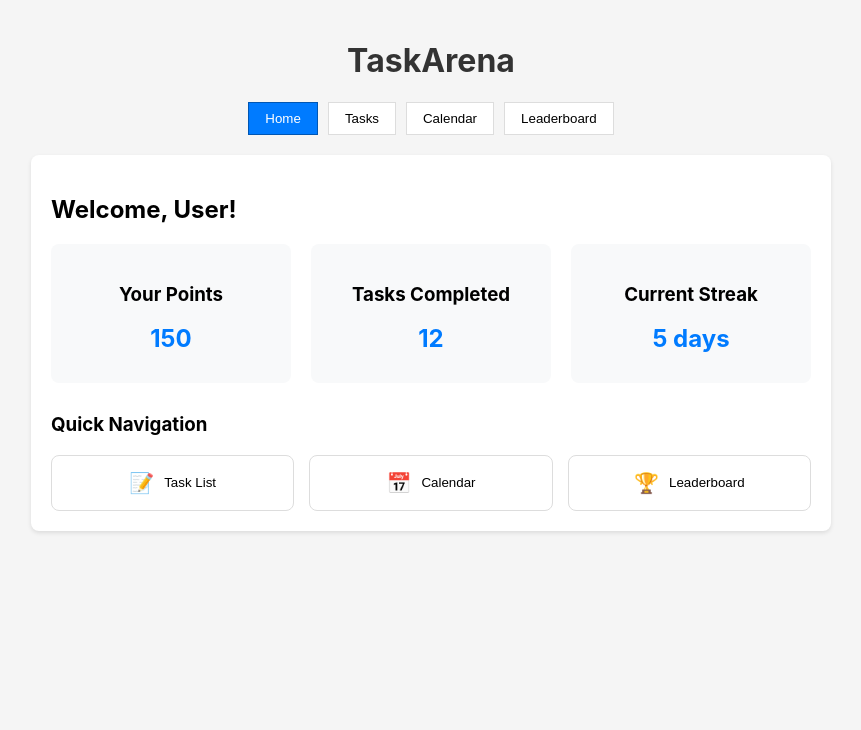
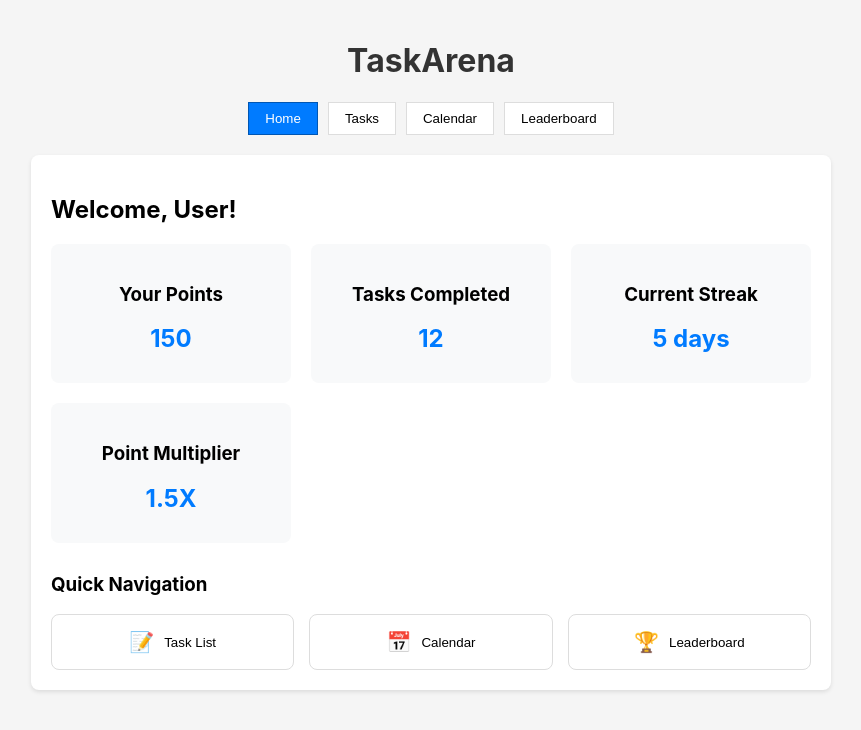
Before and after one commit to TaskMasters307/CSC307-TA, a React (Create React App) app in the folder frontend/: page / in a window 1280 px wide. Shown: the top 730 px of the page, without its empty margins (209-1070 px from the left). Built offline with nearby package versions, Linux system fonts and the light colour scheme.

Commit message:
Check comments

```diff
--- a/frontend/src/components/Leaderboard.jsx
+++ b/frontend/src/components/Leaderboard.jsx
@@ -6,8 +6,11 @@ import React from 'react';
  * Displays user rankings based on points
  * THIS CURRENTLY USES MOCK DATA
  */
+
 const Leaderboard = () => {
-  // Mock data for leaderboard
+  // Mock data for leaderboard, replace with database once implemented
+  // User ID should be randomly generated and unique
+  // Eventually, names should be clickable and completed tasks for that user should be displayed
   const mockUsers = [
     { id: 1, username: 'TaskMasterTester', points: 2500, rank: 1 },
     { id: 2, username: 'ProductivityPro', points: 2200, rank: 2 },
--- a/frontend/src/components/Welcome.jsx
+++ b/frontend/src/components/Welcome.jsx
@@ -1,17 +1,20 @@
 // src/components/Welcome.jsx
-import React from 'react';
+import React from 'react'
 
 /**
  * Welcome Component
  * Landing page that displays user welcome message and quick access to main features
  */
 const Welcome = ({ setCurrentView, username = 'User' }) => {
+    // Quick Navigation, not really necessary but looks cool i guess
     const quickNavButtons = [
         { view: 'tasks', label: 'Task List', icon: '📝' },
         { view: 'calendar', label: 'Calendar', icon: '📅' },
         { view: 'leaderboard', label: 'Leaderboard', icon: '🏆' },
-  ];
+    ]
 
+    // Stats summary, currently hard coded but will need to link with database
+    // IDEA: add a point multiplier for current streak?
     return (
         <div className="welcome">
             <h2>Welcome, {username}!</h2>
@@ -28,11 +31,15 @@ const Welcome = ({ setCurrentView, username = 'User' }) => {
                     <h3>Current Streak</h3>
                     <p className="stat-value">5 days</p>
                 </div>
+                <div className="stat-card">
+                    <h3>Point Multiplier</h3>
+                    <p className="stat-value">1.5X</p>
+                </div>
             </div>
             <div className="quick-nav">
                 <h3>Quick Navigation</h3>
                 <div className="quick-nav-buttons">
-          {quickNavButtons.map(button => (
+                    {quickNavButtons.map((button) => (
                         <button
                             key={button.view}
                             onClick={() => setCurrentView(button.view)}
@@ -45,7 +52,7 @@ const Welcome = ({ setCurrentView, username = 'User' }) => {
                 </div>
             </div>
         </div>
-  );
-};
+    )
+}
 
-export default Welcome;
+export default Welcome
```
Lines whose indentation alone changed are shown as unchanged.
